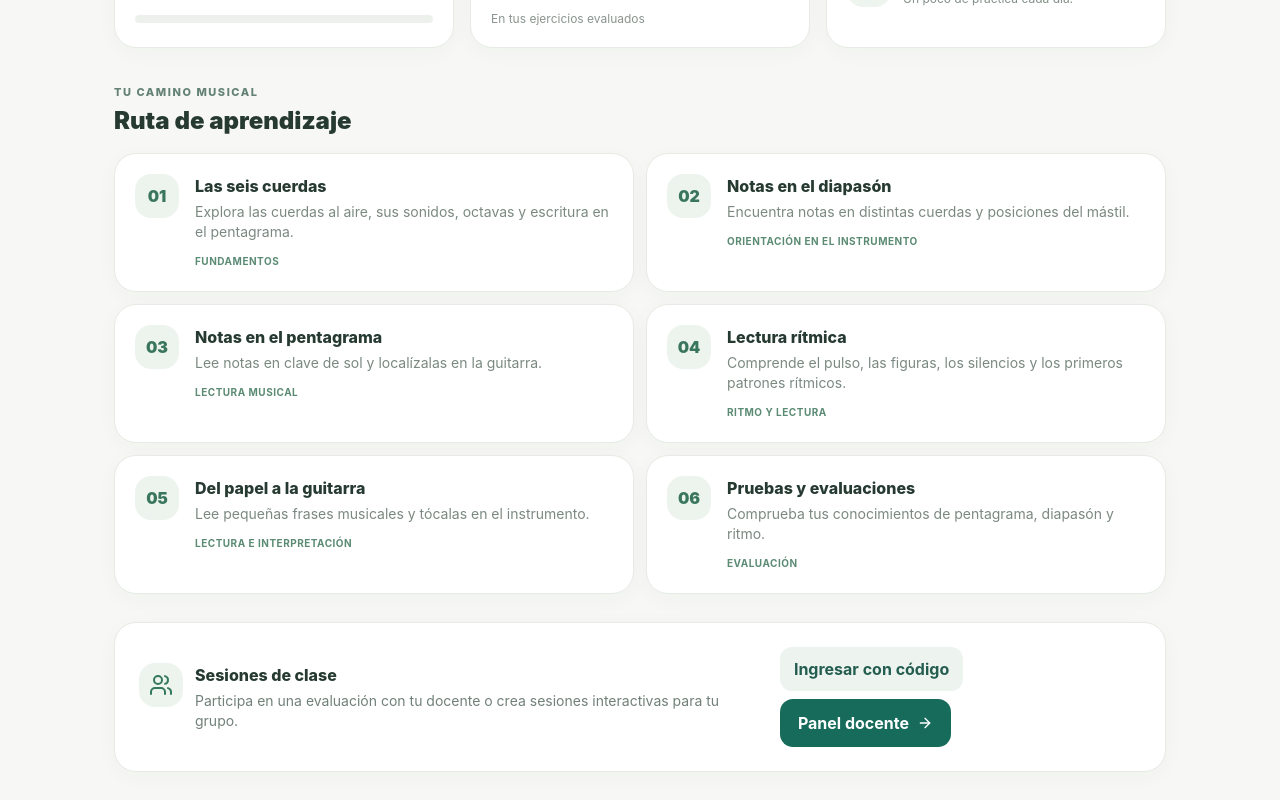
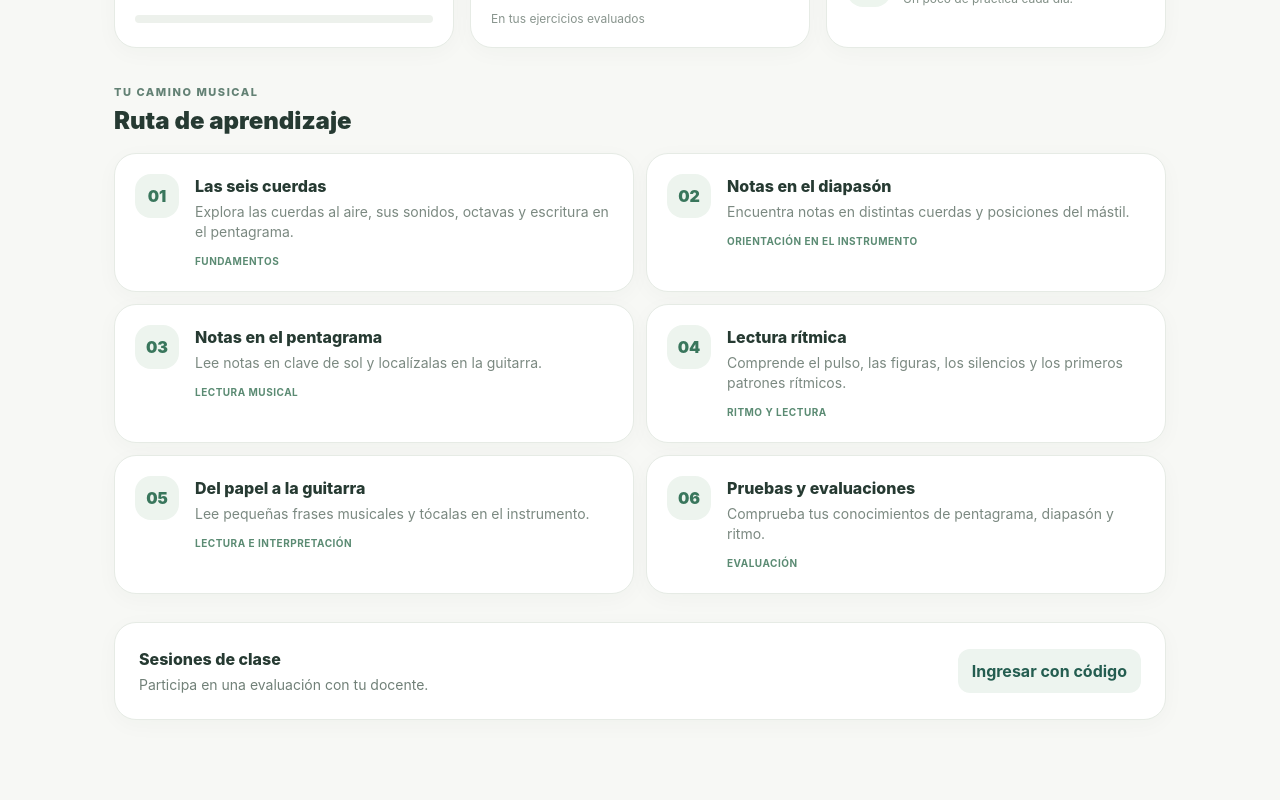
Before and after one commit to juanisidromejia/guitar-tutor, a Vue app: page / in a window 1280 px wide. Shown: the part 579-1379 px from the top of the page. After the commit the page ends 1327 px from the top, so only its background shows below. Built offline with nearby package versions, Linux system fonts and the light colour scheme; no server answers.

Commit message:
security: hide teacher panel link from student home

```diff
--- a/src/views/HomeView.vue
+++ b/src/views/HomeView.vue
@@ -1,5 +1,5 @@
 <script setup lang="ts">
-import { ArrowRight, CheckCircle2, Music2, Sparkles, Users } from 'lucide-vue-next'
+import { ArrowRight, CheckCircle2, Music2, Sparkles } from 'lucide-vue-next'
 import { RouterLink } from 'vue-router'
 import { useProgress } from '../composables/useProgress'
 const { data, accuracy } = useProgress()
@@ -23,6 +23,6 @@ const modules = [
     <section class="mt-9"><div class="mb-4"><p class="eyebrow">Tu camino musical</p><h2 class="mt-1 text-2xl font-black">Ruta de aprendizaje</h2></div><div class="grid gap-3 sm:grid-cols-2">
       <RouterLink v-for="module in modules" :key="module.id" :to="module.to" class="panel group flex gap-4 p-4 transition hover:-translate-y-0.5 hover:shadow-md focus-visible:outline-2 focus-visible:outline-offset-2 focus-visible:outline-[#176b5b] sm:p-5"><span class="grid h-11 w-11 shrink-0 place-items-center rounded-2xl bg-[#edf4ee] text-base font-black text-[#39765c]">{{module.id}}</span><div class="min-w-0 flex-1"><div class="flex items-center gap-2"><h3 class="font-extrabold">{{module.title}}</h3><CheckCircle2 v-if="module.progressId && data.completed.includes(module.progressId)" class="shrink-0 text-[#4c9c7c]" :size="16"/></div><p class="mt-1 text-sm leading-5 text-[#7b8981]">{{module.description}}</p><span class="mt-3 inline-block text-[10px] font-bold uppercase tracking-wider text-[#5b8b73]">{{module.tag}}</span></div></RouterLink>
     </div></section>
-    <section class="panel mt-7 flex flex-col gap-4 p-5 sm:flex-row sm:items-center sm:justify-between sm:p-6"><div class="flex items-start gap-3"><span class="grid h-11 w-11 shrink-0 place-items-center rounded-2xl bg-[#edf4ee] text-[#34795d]"><Users/></span><div><p class="font-extrabold">Sesiones de clase</p><p class="mt-1 max-w-xl text-sm text-[#718078]">Participa en una evaluación con tu docente o crea sesiones interactivas para tu grupo.</p></div></div><div class="flex flex-wrap gap-2"><RouterLink to="/unirse" class="secondary">Ingresar con código</RouterLink><RouterLink to="/docente/sesiones" class="primary">Panel docente <ArrowRight :size="16"/></RouterLink></div></section>
+    <section class="panel mt-7 flex flex-col gap-4 p-5 sm:flex-row sm:items-center sm:justify-between sm:p-6"><div><p class="font-extrabold">Sesiones de clase</p><p class="mt-1 max-w-xl text-sm text-[#718078]">Participa en una evaluación con tu docente.</p></div><RouterLink to="/unirse" class="secondary">Ingresar con código</RouterLink></section>
   </div>
 </template>
```
